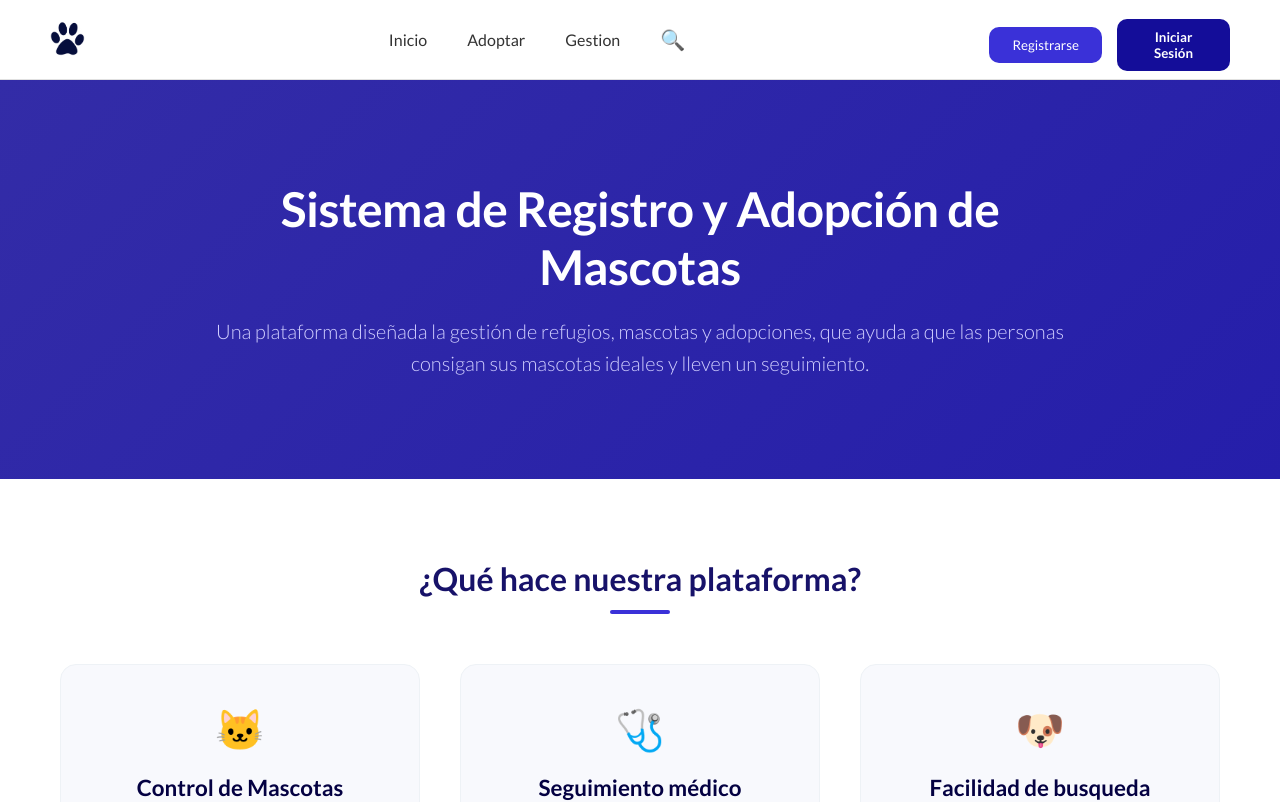
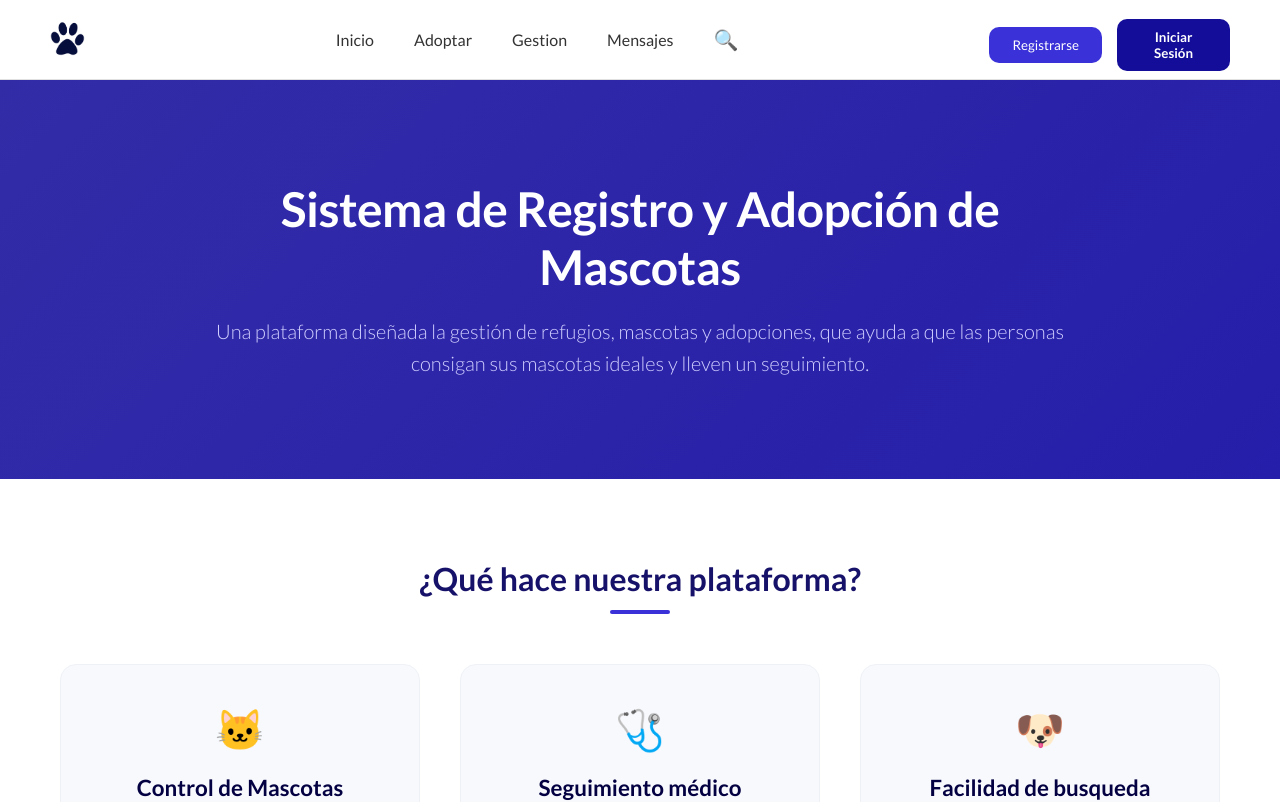
Before and after one commit to UDFJDC-ModelosProgramacion/MP_202610_G81_E3_Front, a React (Vite) app: page / in a window 1280 px wide. Shown: the top 802 px of the page. Built offline with nearby package versions, Linux system fonts and the light colour scheme.

Commit message:
agreagar boton de mensajes

```diff
--- a/src/components/SearchFilter.jsx
+++ b/src/components/SearchFilter.jsx
@@ -13,7 +13,6 @@ const SearchFilter = ({ onSearch }) => {
             { id: 3, name: 'Cachorros' },  // 0 - 2 años
             { id: 4, name: 'Jovenes' },  // 2 - 5 años
             { id: 5, name: 'Adultos' },  // 5 - 10 años
-            { id: 6, name: 'Senior' },
         ],
         tamanio: [
             { id: 5, name: 'Pequeño' },
--- a/src/components/TopBar.jsx
+++ b/src/components/TopBar.jsx
@@ -32,6 +32,10 @@ class TopBar extends Component {
                             </li>
 
                             <li>
+                            <Link to="/messages" className="nav-links">Mensajes</Link>
+                            </li>
+
+                            <li>
                             <Link to="/buscar" className="nav-search-link">
                                 <span className="search-icon">🔍</span>
                             </Link>
```
